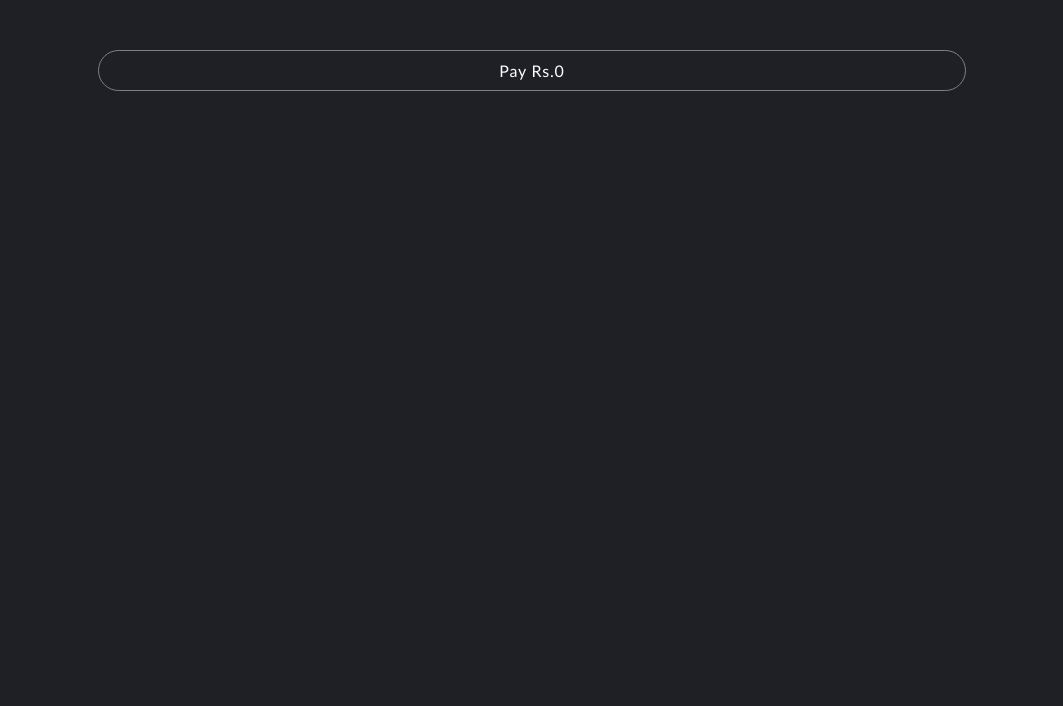
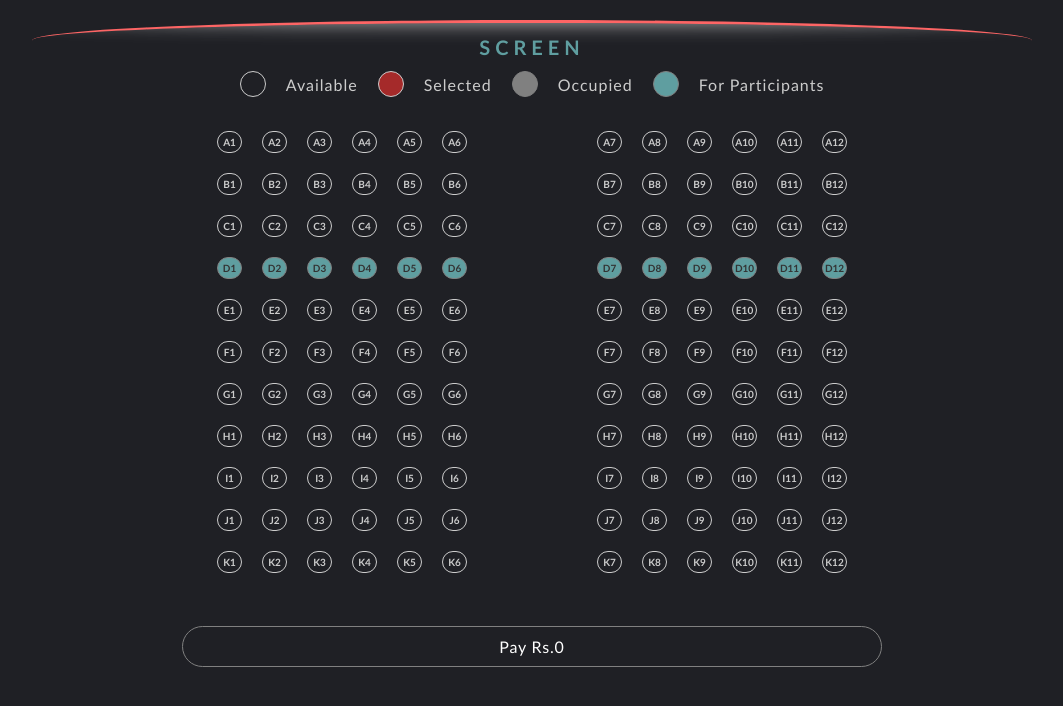
Before and after one commit to deepeshproject/arcadia70mm, a React (Create React App) app in the folder frontend/: page /seats in a window 1280 px wide. Shown: the top 706 px of the page, without its empty margins (108-1171 px from the left). Built offline with nearby package versions, Linux system fonts and the light colour scheme.

Commit message:
seats.js is modified

```diff
--- a/frontend/src/components/Seats.js
+++ b/frontend/src/components/Seats.js
@@ -6,12 +6,18 @@ import './Seats.css';
 const SeatSelection = () => {
     const [selectedSeats, setSelectedSeats] = useState([]);
     const [bookedSeats, setBookedSeats] = useState([]);
-    const [blockedSeats, setBlockedSeats] = useState([]);
+    const [blockedSeats, setBlockedSeats] = useState([]); // Temporarily blocked seats
     const [isFullyBooked, setIsFullyBooked] = useState(false);
     const navigate = useNavigate();
     const location = useLocation();
     const selectedMovie = location.state?.selectedMovie || "";
 
+    // ✅ Define permanently blocked seats (D1 to D12)
+    const permanentlyBlockedSeats = [
+        'D1', 'D2', 'D3', 'D4', 'D5', 'D6', 'D7', 'D8', 'D9', 'D10', 'D11', 'D12'
+    ];
+
+    // ✅ Fetch booked & blocked seats
     useEffect(() => {
         const fetchSeats = async () => {
             try {
@@ -30,12 +36,13 @@ const SeatSelection = () => {
         };
 
         fetchSeats();
-        const interval = setInterval(fetchSeats, 5000);
+        const interval = setInterval(fetchSeats, 5000); // Refresh every 5 sec
         return () => clearInterval(interval);
     }, [selectedMovie]);
 
+    // ✅ Handle seat selection
     const handleSeatClick = (seat) => {
-        if (bookedSeats.includes(seat) || blockedSeats.includes(seat) || isFullyBooked) {
+        if (bookedSeats.includes(seat) || blockedSeats.includes(seat) || permanentlyBlockedSeats.includes(seat) || isFullyBooked) {
             alert('This seat is unavailable');
             return;
         }
@@ -44,6 +51,7 @@ const SeatSelection = () => {
         );
     };
 
+    // ✅ Proceed to Payment (Blocks seats temporarily)
     const handleProceed = async () => {
         if (selectedSeats.length === 0) {
             alert('Please select at least one seat');
@@ -56,16 +64,94 @@ const SeatSelection = () => {
                 seats: selectedSeats,
             });
 
-            console.log("✅ Proceeding to payment with:", selectedSeats, selectedMovie);
             navigate('/payment', { state: { selectedSeats, selectedMovie } });
         } catch (error) {
-            console.error("❌ Error blocking seats:", error);
+            console.error("Error blocking seats:", error);
         }
     };
+
+    // ✅ Generate seat layout
+    const generateSeats = () => {
+        const rows = ['A', 'B', 'C', 'D', 'E', 'F', 'G', 'H', 'I', 'J', 'K'];
+        const seatsFirstBox = [];
+        const seatsSecondBox = [];
+
+        for (let row of rows) {
+            for (let col = 1; col <= 6; col++) {
+                seatsFirstBox.push(`${row}${col}`);
+            }
+            for (let col = 7; col <= 12; col++) {
+                seatsSecondBox.push(`${row}${col}`);
+            }
+        }
+
+        return { seatsFirstBox, seatsSecondBox };
+    };
+
+    const { seatsFirstBox, seatsSecondBox } = generateSeats();
 
     return (
         <div className="seats-page">
             <div className="seats-container">
+                <div className="book">
+                    <div className="screen">
+                        <p>Screen</p>
+                    </div>
+                    <div className="time">
+                        {(() => {
+                            const timings = {
+                                "Am Show": "10 am - 11:30 am",
+                                "Mid Show": "12 pm - 1:30 pm",
+                                "Pm Show": "2 pm - 3:30 pm",
+                            };
+                            return timings[selectedMovie] ? <h3>{timings[selectedMovie]}</h3> : null;
+                        })()}
+                    </div>
+
+                    <div className="prior">
+                        <button className="available" disabled /> <h4>Available</h4>
+                        <button className="selected" disabled /> <h4>Selected</h4>
+                        <button className="booked" disabled /> <h4>Occupied</h4>
+                        <button className="block" disabled /> <h4>For Participants</h4>
+                    </div>
+                    <br />
+                    <div className="grid-container">
+                        {/* First box (A1 to K6) */}
+                        <div className="grid-box">
+                            {seatsFirstBox.map((seat) => (
+                                <button
+                                    key={seat}
+                                    onClick={() => handleSeatClick(seat)}
+                                    className={`seat ${selectedSeats.includes(seat) ? 'selected' : ''}
+                                                    ${bookedSeats.includes(seat) ? 'booked' : ''}
+                                                    ${blockedSeats.includes(seat) ? 'blocked' : ''}
+                                                    ${permanentlyBlockedSeats.includes(seat) ? 'permanently-blocked' : ''}`}
+                                    disabled={bookedSeats.includes(seat) || blockedSeats.includes(seat) || permanentlyBlockedSeats.includes(seat)}
+                                >
+                                    {seat}
+                                </button>
+                            ))}
+                        </div>
+
+                        {/* Second box (A7 to K12) */}
+                        <div className="grid-box">
+                            {seatsSecondBox.map((seat) => (
+                                <button
+                                    key={seat}
+                                    onClick={() => handleSeatClick(seat)}
+                                    className={`seat ${selectedSeats.includes(seat) ? 'selected' : ''}
+                                                ${bookedSeats.includes(seat) ? 'booked' : ''}
+                                                ${blockedSeats.includes(seat) ? 'blocked' : ''}
+                                                ${permanentlyBlockedSeats.includes(seat) ? 'permanently-blocked' : ''}`}
+                                    disabled={bookedSeats.includes(seat) || blockedSeats.includes(seat) || permanentlyBlockedSeats.includes(seat)}
+                                >
+                                    {seat}
+                                </button>
+                            ))}
+                        </div>
+                    </div>
+                    <br />
+                    <br />
                     <button
                         className={`proceed-btn ${isFullyBooked ? 'disabled' : ''}`}
                         onClick={handleProceed}
@@ -75,6 +161,7 @@ const SeatSelection = () => {
                     </button>
                 </div>
             </div>
+        </div>
     );
 };
 
```
Lines whose indentation alone changed are shown as unchanged.
